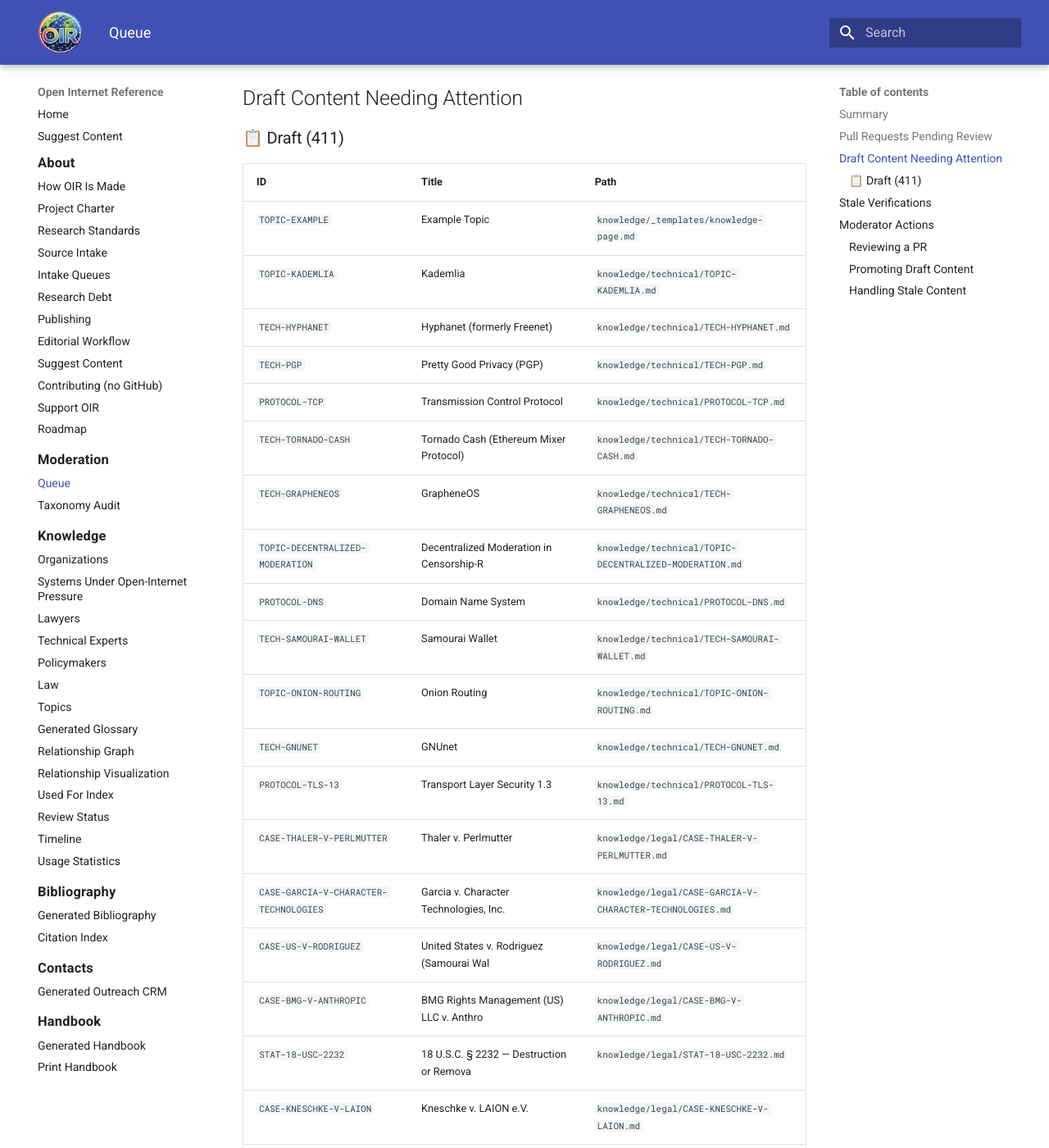
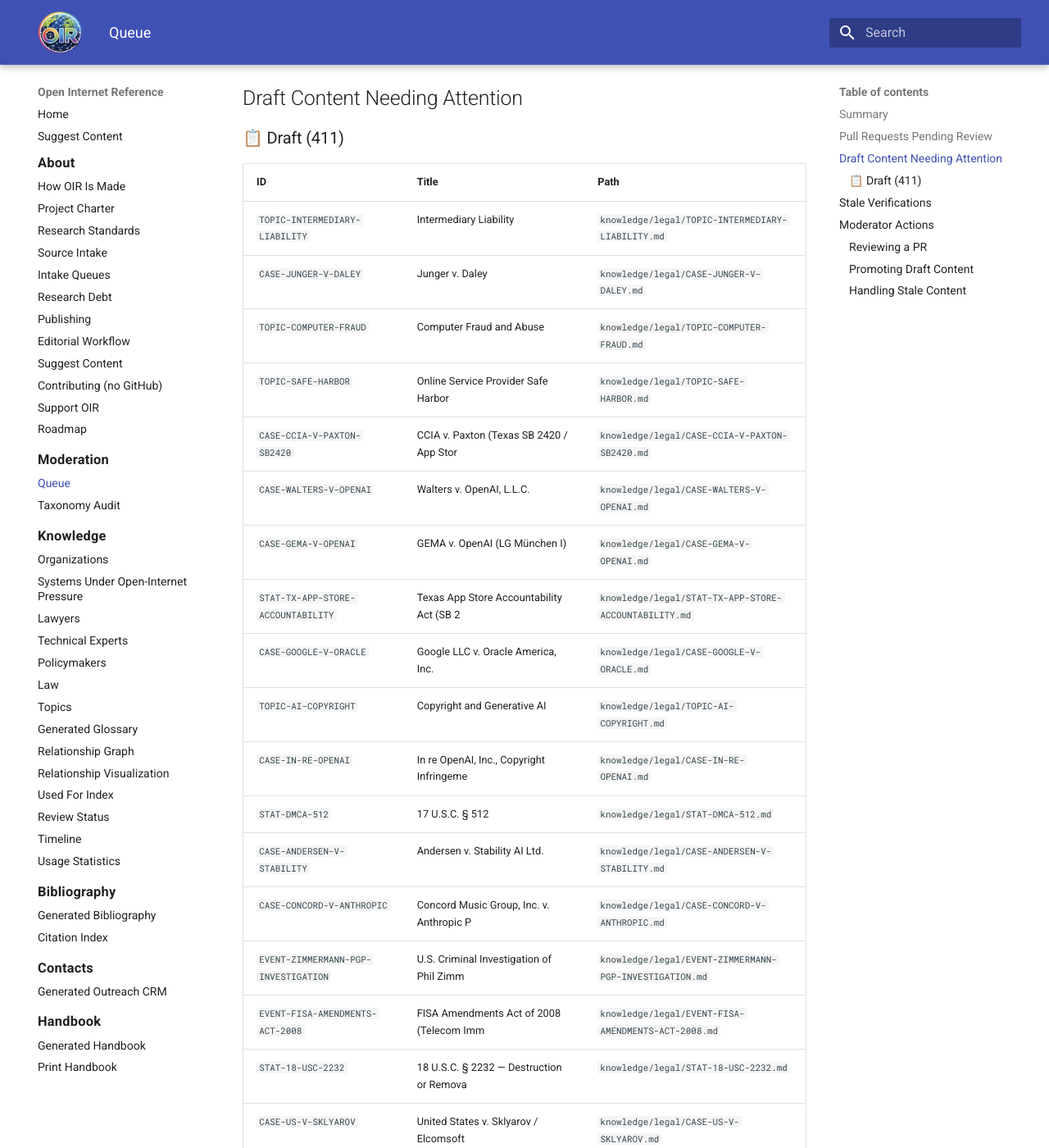
Before and after one commit to itsmeront/open-internet-reference, an MkDocs documentation site: the page built from website/generated/moderation.md, in a window 1280 px wide and 1400 px high, scrolled down 881 px. Shown: the whole window at 82% size. Built offline with MkDocs 1.6.1 and Material for MkDocs 9.7.7, drawn with Linux system fonts in a browser that asks for light colours; some of the changed text lies outside the part shown.

Commit message:
chore: update moderation and taxonomy reports [automated]

```diff
--- a/website/generated/moderation.md
+++ b/website/generated/moderation.md
@@ -19,7 +19,7 @@ This page surfaces pending contributions, draft content, and items needing edito
 
 | # | Title | Author | Areas | Age | Flags |
 |---|-------|--------|-------|-----|-------|
-| [#153](https://github.com/itsmeront/open-internet-reference/pull/153) | chore: update moderation and taxonomy reports [aut | @app/github-actions | website | 1d | — |
+| [#154](https://github.com/itsmeront/open-internet-reference/pull/154) | chore: update moderation and taxonomy reports [aut | @app/github-actions | website | 1d | 🤖 AI 👀 Review |
 
 ## Draft Content Needing Attention
 
@@ -27,26 +27,26 @@ This page surfaces pending contributions, draft content, and items needing edito
 
 | ID | Title | Path |
 |---|-------|------|
-| `TOPIC-EXAMPLE` | Example Topic | `knowledge/_templates/knowledge-page.md` |
-| `TOPIC-KADEMLIA` | Kademlia | `knowledge/technical/TOPIC-KADEMLIA.md` |
-| `TECH-HYPHANET` | Hyphanet (formerly Freenet) | `knowledge/technical/TECH-HYPHANET.md` |
-| `TECH-PGP` | Pretty Good Privacy (PGP) | `knowledge/technical/TECH-PGP.md` |
-| `PROTOCOL-TCP` | Transmission Control Protocol | `knowledge/technical/PROTOCOL-TCP.md` |
-| `TECH-TORNADO-CASH` | Tornado Cash (Ethereum Mixer Protocol) | `knowledge/technical/TECH-TORNADO-CASH.md` |
-| `TECH-GRAPHENEOS` | GrapheneOS | `knowledge/technical/TECH-GRAPHENEOS.md` |
-| `TOPIC-DECENTRALIZED-MODERATION` | Decentralized Moderation in Censorship-R | `knowledge/technical/TOPIC-DECENTRALIZED-MODERATION.md` |
-| `PROTOCOL-DNS` | Domain Name System | `knowledge/technical/PROTOCOL-DNS.md` |
-| `TECH-SAMOURAI-WALLET` | Samourai Wallet | `knowledge/technical/TECH-SAMOURAI-WALLET.md` |
-| `TOPIC-ONION-ROUTING` | Onion Routing | `knowledge/technical/TOPIC-ONION-ROUTING.md` |
-| `TECH-GNUNET` | GNUnet | `knowledge/technical/TECH-GNUNET.md` |
-| `PROTOCOL-TLS-13` | Transport Layer Security 1.3 | `knowledge/technical/PROTOCOL-TLS-13.md` |
-| `CASE-THALER-V-PERLMUTTER` | Thaler v. Perlmutter | `knowledge/legal/CASE-THALER-V-PERLMUTTER.md` |
-| `CASE-GARCIA-V-CHARACTER-TECHNOLOGIES` | Garcia v. Character Technologies, Inc. | `knowledge/legal/CASE-GARCIA-V-CHARACTER-TECHNOLOGIES.md` |
-| `CASE-US-V-RODRIGUEZ` | United States v. Rodriguez (Samourai Wal | `knowledge/legal/CASE-US-V-RODRIGUEZ.md` |
-| `CASE-BMG-V-ANTHROPIC` | BMG Rights Management (US) LLC v. Anthro | `knowledge/legal/CASE-BMG-V-ANTHROPIC.md` |
+| `TOPIC-INTERMEDIARY-LIABILITY` | Intermediary Liability | `knowledge/legal/TOPIC-INTERMEDIARY-LIABILITY.md` |
+| `CASE-JUNGER-V-DALEY` | Junger v. Daley | `knowledge/legal/CASE-JUNGER-V-DALEY.md` |
+| `TOPIC-COMPUTER-FRAUD` | Computer Fraud and Abuse | `knowledge/legal/TOPIC-COMPUTER-FRAUD.md` |
+| `TOPIC-SAFE-HARBOR` | Online Service Provider Safe Harbor | `knowledge/legal/TOPIC-SAFE-HARBOR.md` |
+| `CASE-CCIA-V-PAXTON-SB2420` | CCIA v. Paxton (Texas SB 2420 / App Stor | `knowledge/legal/CASE-CCIA-V-PAXTON-SB2420.md` |
+| `CASE-WALTERS-V-OPENAI` | Walters v. OpenAI, L.L.C. | `knowledge/legal/CASE-WALTERS-V-OPENAI.md` |
+| `CASE-GEMA-V-OPENAI` | GEMA v. OpenAI (LG München I) | `knowledge/legal/CASE-GEMA-V-OPENAI.md` |
+| `STAT-TX-APP-STORE-ACCOUNTABILITY` | Texas App Store Accountability Act (SB 2 | `knowledge/legal/STAT-TX-APP-STORE-ACCOUNTABILITY.md` |
+| `CASE-GOOGLE-V-ORACLE` | Google LLC v. Oracle America, Inc. | `knowledge/legal/CASE-GOOGLE-V-ORACLE.md` |
+| `TOPIC-AI-COPYRIGHT` | Copyright and Generative AI | `knowledge/legal/TOPIC-AI-COPYRIGHT.md` |
+| `CASE-IN-RE-OPENAI` | In re OpenAI, Inc., Copyright Infringeme | `knowledge/legal/CASE-IN-RE-OPENAI.md` |
+| `STAT-DMCA-512` | 17 U.S.C. § 512 | `knowledge/legal/STAT-DMCA-512.md` |
+| `CASE-ANDERSEN-V-STABILITY` | Andersen v. Stability AI Ltd. | `knowledge/legal/CASE-ANDERSEN-V-STABILITY.md` |
+| `CASE-CONCORD-V-ANTHROPIC` | Concord Music Group, Inc. v. Anthropic P | `knowledge/legal/CASE-CONCORD-V-ANTHROPIC.md` |
+| `EVENT-ZIMMERMANN-PGP-INVESTIGATION` | U.S. Criminal Investigation of Phil Zimm | `knowledge/legal/EVENT-ZIMMERMANN-PGP-INVESTIGATION.md` |
+| `EVENT-FISA-AMENDMENTS-ACT-2008` | FISA Amendments Act of 2008 (Telecom Imm | `knowledge/legal/EVENT-FISA-AMENDMENTS-ACT-2008.md` |
 | `STAT-18-USC-2232` | 18 U.S.C. § 2232 — Destruction or Remova | `knowledge/legal/STAT-18-USC-2232.md` |
-| `CASE-KNESCHKE-V-LAION` | Kneschke v. LAION e.V. | `knowledge/legal/CASE-KNESCHKE-V-LAION.md` |
-| `CASE-DOW-JONES-V-PERPLEXITY` | Dow Jones & Co. v. Perplexity AI, Inc. | `knowledge/legal/CASE-DOW-JONES-V-PERPLEXITY.md` |
+| `CASE-US-V-SKLYAROV` | United States v. Sklyarov / Elcomsoft | `knowledge/legal/CASE-US-V-SKLYAROV.md` |
+| `TOPIC-BRAIN-ROT` | Brain Rot and AI-Generated Meme Characte | `knowledge/legal/TOPIC-BRAIN-ROT.md` |
+| `TOPIC-AI-HARM-LITIGATION` | Chatbot Product Liability and User-Harm  | `knowledge/legal/TOPIC-AI-HARM-LITIGATION.md` |
 
 *...and 391 more*
 
```
Also changed, not shown: other parts of website/generated/moderation.md (+2 -2 lines), website/generated/taxonomy-audit.md (+18 -18 lines), 2 other files.
